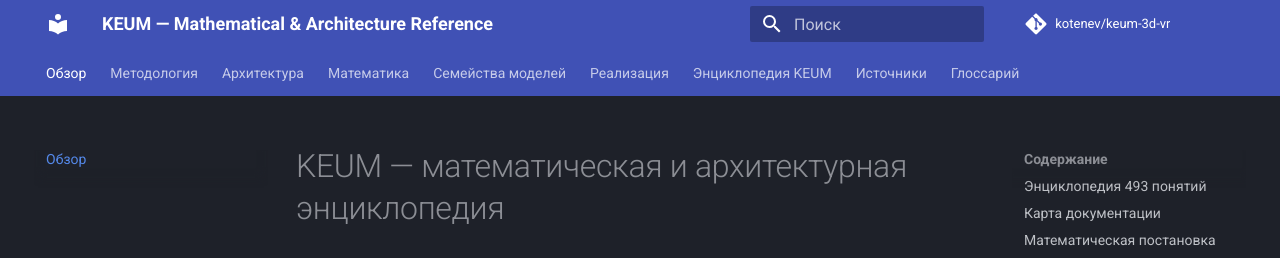
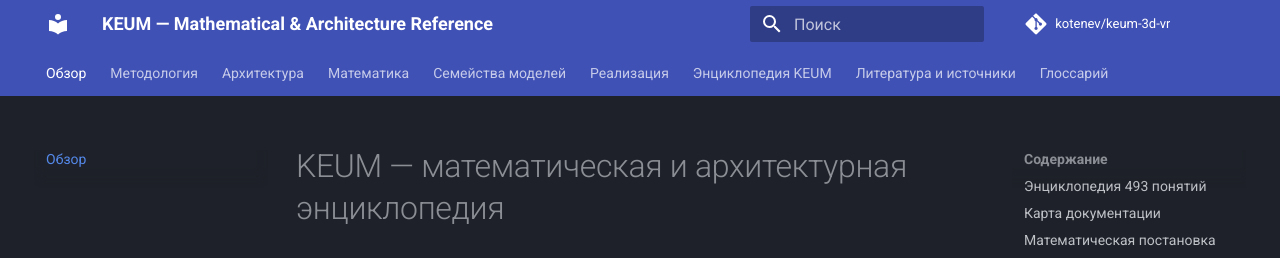
Before and after one commit to kotenev/keum-3d-vr, an MkDocs documentation site: the page built from mkdocs/index.md, in a window 1280 px wide and 900 px high. Shown: the top 258 px of the window. Built offline with MkDocs 1.6.1 and Material for MkDocs 9.7.7, drawn with Linux system fonts in a browser that asks for light colours; comment, search, counter and statistics services are not loaded; part of the change alters nothing that is shown.

```diff
--- a/mkdocs.yml
+++ b/mkdocs.yml
@@ -85,5 +85,8 @@ nav:
       - Матрицы излучения: encyclopedia/radiation.md
       - Коды и Christos: encyclopedia/christos.md
       - 10 новых изображений и 81 концепция: encyclopedia/additional-ten-images.md
-  - Источники: bibliography.md
+  - Литература и источники:
+      - Расширенная библиография: bibliography-expanded.md
+      - Указатель по 493 концепциям: references-by-concept.md
+      - Библиография первой редакции: bibliography.md
   - Глоссарий: glossary.md
```
